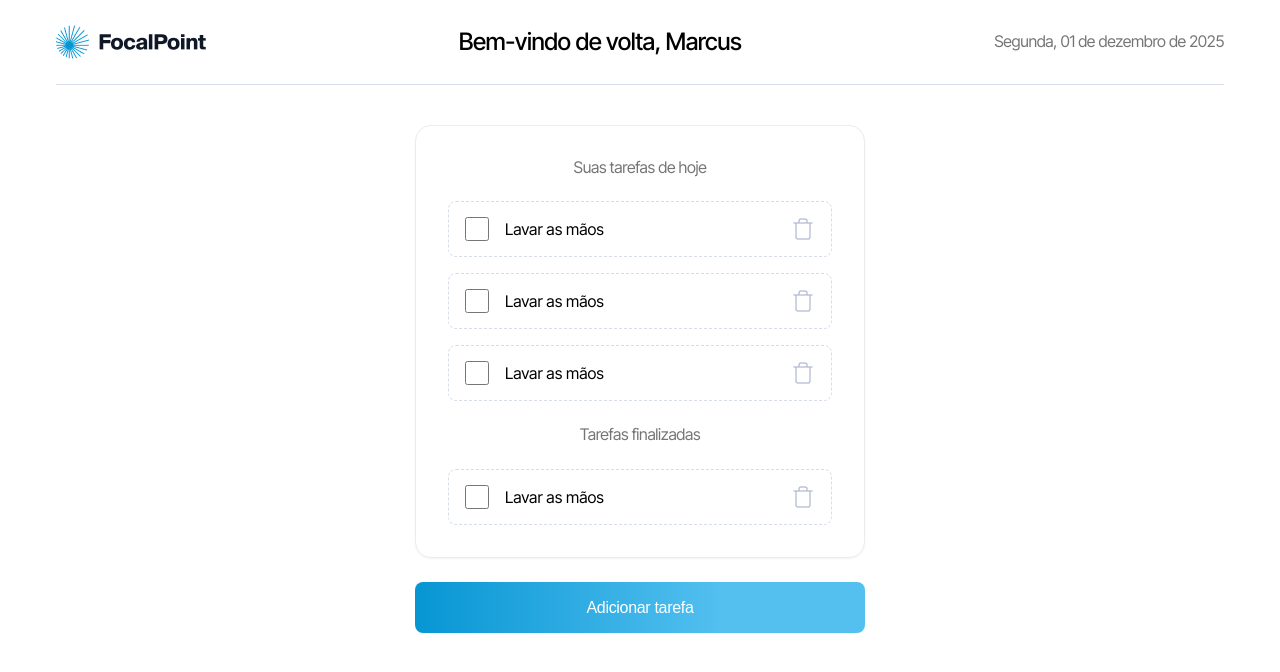
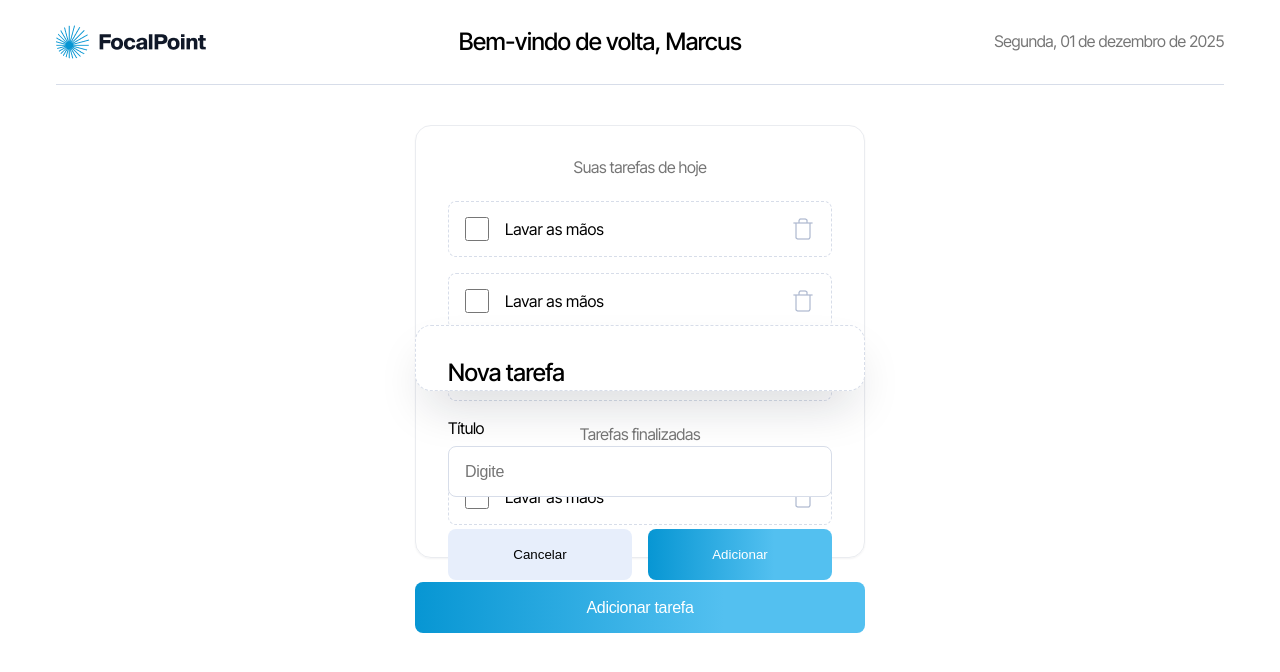
Before and after one commit to DevPBDias/legaplan-teste-tecnico, a Next.js app: page / in a window 1280 px wide. Both pictures are taken after a click on the button "Adicionar tarefa". Shown: the top 672 px of the page. Built offline with nearby package versions, Linux system fonts and the light colour scheme.

Commit message:
feat: created context to open/close modals

```diff
--- a/src/app/_base.scss
+++ b/src/app/_base.scss
@@ -28,6 +28,7 @@ body {
 }
 
 main {
+  position: relative;
   display: flex;
   flex-flow: column nowrap;
   justify-items: center;
--- a/src/app/layout.tsx
+++ b/src/app/layout.tsx
@@ -2,6 +2,7 @@ import type { Metadata } from "next";
 import { Inter_Tight } from "next/font/google";
 import "./_base.scss";
 import Header from "@/components/header/Header";
+import { ModalProvider } from "../context/modal-provider";
 
 const inter_tight = Inter_Tight({
   weight: ["400", "500", "700"],
@@ -24,7 +25,7 @@ export default function RootLayout({
     <html lang="en">
       <body className={inter_tight.className}>
         <Header />
-        {children}
+        <ModalProvider>{children}</ModalProvider>
       </body>
     </html>
   );
--- a/src/app/page.tsx
+++ b/src/app/page.tsx
@@ -1,11 +1,19 @@
+"use client";
 import AddTaskBtn from "@/components/addTaskBtn/AddTaskBtn";
+import AddTaskModal from "@/components/modals/AddTaskModal";
+import DeleteTaskModal from "@/components/modals/DeleteTaskModal";
 import TaskList from "@/components/taskList/TaskList";
+import { useModalContext } from "../context/modal-provider";
 
 export default function Home() {
+  const { callAddModal, callDeleteModal } = useModalContext();
+
   return (
     <main>
       <TaskList />
       <AddTaskBtn />
+      {callAddModal && <AddTaskModal />}
+      {callDeleteModal && <DeleteTaskModal />}
     </main>
   );
 }
--- a/src/components/addTaskBtn/AddTaskBtn.tsx
+++ b/src/components/addTaskBtn/AddTaskBtn.tsx
@@ -1,13 +1,16 @@
 "use client";
 import "./styles.scss";
+import { useModalContext } from "@/context/modal-provider";
 
 const AddTaskBtn = () => {
-  const handleClick = () => {
-    console.log("clickou");
-  };
+  const { callAddModal, setCallAddModal } = useModalContext();
 
   return (
-    <button type="button" className="add-task-btn" onClick={handleClick}>
+    <button
+      type="button"
+      className="add-task-btn"
+      onClick={(): void => setCallAddModal(!callAddModal)}
+    >
       Adicionar tarefa
     </button>
   );
--- a/src/components/modals/AddTaskModal.tsx
+++ b/src/components/modals/AddTaskModal.tsx
@@ -1,20 +1,25 @@
 "use client";
+import { useModalContext } from "@/context/modal-provider";
 import "./styles.scss";
 
 const AddTaskModal = () => {
+  const { callAddModal, setCallAddModal } = useModalContext();
+
   const handleClick = () => {
     console.log("clickou");
   };
 
   return (
-    <section>
+    <section className="modal-container">
       <h3>Nova tarefa</h3>
       <fieldset>
         <label htmlFor="title">Título</label>
         <input type="text" name="" id="title" placeholder="Digite" />
       </fieldset>
       <div>
-        <button type="button">Cancelar</button>
+        <button type="button" onClick={() => setCallAddModal(!callAddModal)}>
+          Cancelar
+        </button>
         <button className="add-btn" type="button" onClick={handleClick}>
           Adicionar
         </button>
--- a/src/components/modals/DeleteTaskModal.tsx
+++ b/src/components/modals/DeleteTaskModal.tsx
@@ -1,17 +1,25 @@
 "use client";
+import { useModalContext } from "@/context/modal-provider";
 import "./styles.scss";
 
 const DeleteTaskModal = () => {
+  const { callDeleteModal, setCallDeleteModal } = useModalContext();
+
   const handleClick = () => {
     console.log("clickou");
   };
 
   return (
-    <section>
+    <section className="modal-container">
       <h3>Deletar tarefa</h3>
       <p>Tem certeza que você deseja deletar essa tarefa?</p>
       <div>
-        <button type="button">Cancelar</button>
+        <button
+          type="button"
+          onClick={() => setCallDeleteModal(!callDeleteModal)}
+        >
+          Cancelar
+        </button>
         <button className="delete-btn" type="button" onClick={handleClick}>
           Deletar
         </button>
--- a/src/components/modals/styles.scss
+++ b/src/components/modals/styles.scss
@@ -1,4 +1,9 @@
-section {
+.modal-container {
+    position: absolute;
+    z-index: 1;
+    top: 249px;
+    left: 50%;
+    transform: translate(-50%, -50%);
     display: flex;
     flex-flow: column nowrap;
     justify-items: center;
@@ -8,6 +13,7 @@ section {
     gap: 32px;
     border-radius: 16px;
     box-shadow: 0px 24px 48px -12px rgba(16, 24, 40, 0.18);
+    background: rgba(255, 255, 255, 1);
 
     h3 {
         font-size: 24px;
@@ -93,6 +99,10 @@ section {
     }
 }
 
+.display-modal {
+    display: none;
+}
+
 @media (max-width: 768px) {
     section {
         width: 100%;
--- a/src/components/taskCard/TaskCard.tsx
+++ b/src/components/taskCard/TaskCard.tsx
@@ -1,15 +1,24 @@
+"use client";
+
 import Image from "next/image";
 import trashIcon from "@/assets/icons/trash.png";
 import "./styles.scss";
+import { useModalContext } from "@/context/modal-provider";
 
 const TaskCard = () => {
+  const { callDeleteModal, setCallDeleteModal } = useModalContext();
+
   return (
     <section>
       <label htmlFor="checkTask">
         <input type="checkbox" name="" id="checkTask" />
         Lavar as mãos
       </label>
-      <button type="button" className="trash-btn">
+      <button
+        type="button"
+        className="trash-btn"
+        onClick={() => setCallDeleteModal(!callDeleteModal)}
+      >
         <Image src={trashIcon} alt="Icon to delete task" />
       </button>
     </section>
--- /dev/null
+++ b/src/context/modal-provider.tsx
@@ -0,0 +1,38 @@
+"use client";
+
+import React, { createContext, useContext, useState } from "react";
+
+interface ModalProps {
+  callAddModal: boolean;
+  setCallAddModal: any;
+  callDeleteModal: boolean;
+  setCallDeleteModal: any;
+}
+
+export const ModalContext = createContext<ModalProps | undefined>(undefined);
+
+export const ModalProvider = ({ children }: { children: React.ReactNode }) => {
+  const [callAddModal, setCallAddModal] = useState(false);
+  const [callDeleteModal, setCallDeleteModal] = useState(false);
+
+  return (
+    <ModalContext.Provider
+      value={{
+        callAddModal,
+        setCallAddModal,
+        callDeleteModal,
+        setCallDeleteModal,
+      }}
+    >
+      {children}
+    </ModalContext.Provider>
+  );
+};
+
+export const useModalContext = (): ModalProps => {
+  const context = useContext(ModalContext);
+  if (!context) {
+    throw new Error("ModalContext deve ser usado dentro de um ModalProvider");
+  }
+  return context;
+};
```
